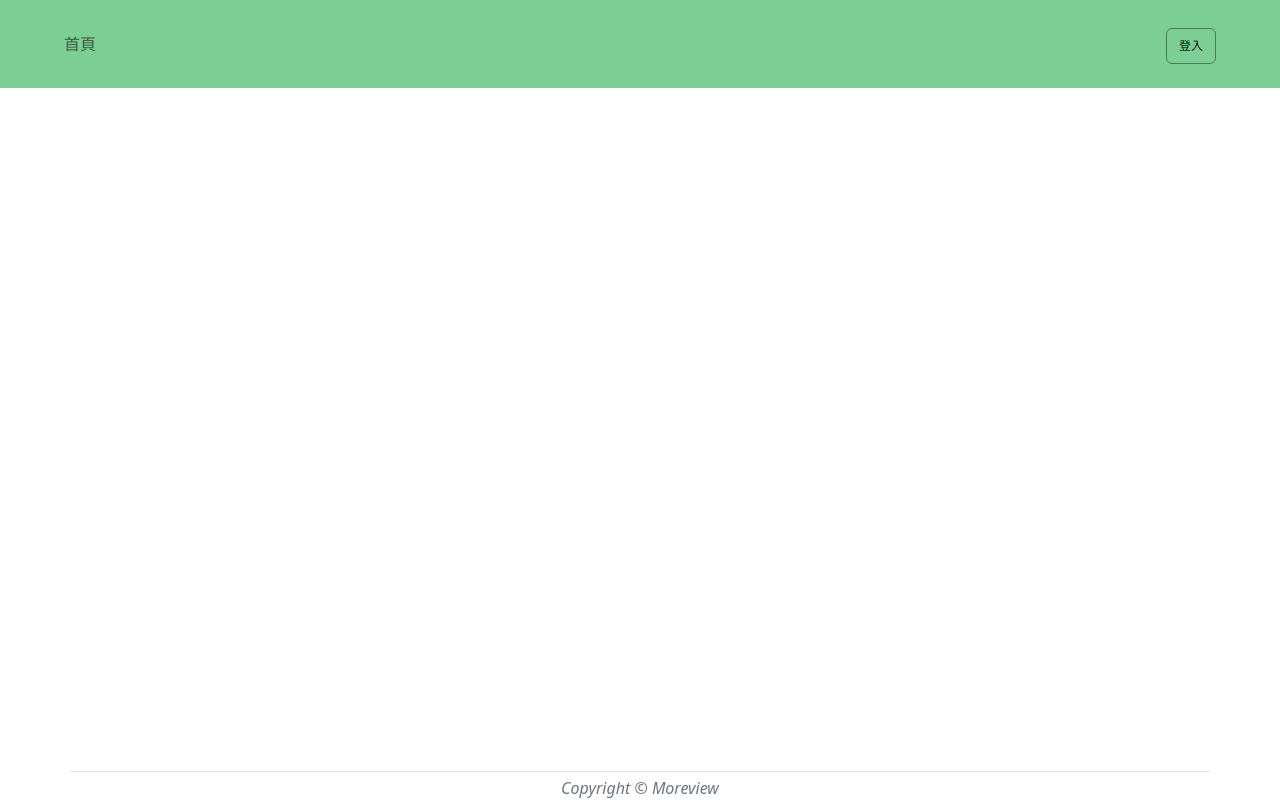
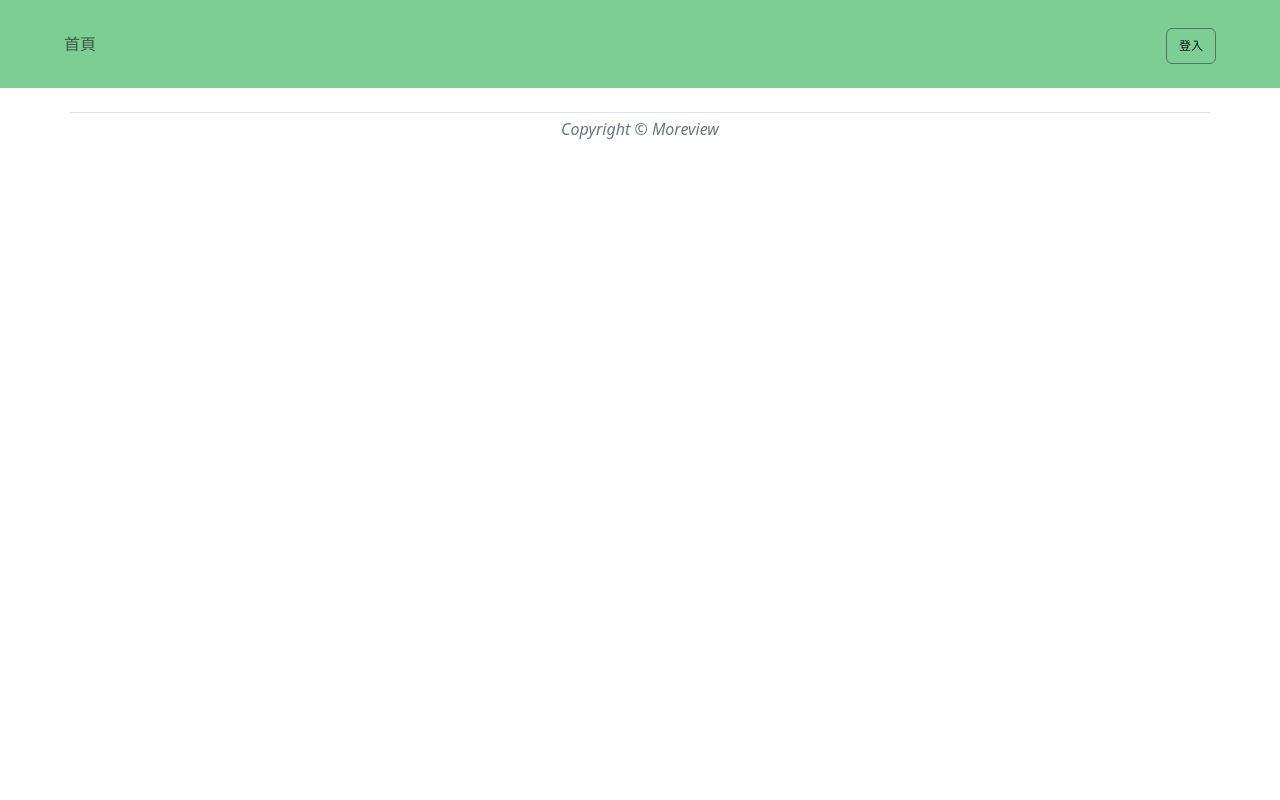
Before and after one commit to hao0608/moreview, a Django app: page /base in a window 1280 px wide. Run offline with Django 4.2, Linux system fonts and the light colour scheme; some libraries are stand-ins or nearby versions.

Commit message:
update footer style

```diff
--- a/templates/base_footer.html
+++ b/templates/base_footer.html
@@ -1,5 +1,5 @@
 <!-- Footer-->
-<footer class="fixed-bottom">
+<footer class="content-pad-top">
 	<div class="border-top container px-4 px-lg-5 pt-1">
         	<div class="row gx-4 gx-lg-5 justify-content-center">
                 	<div class="footer_text text-center text-muted fst-italic">Copyright &copy; Moreview
```
